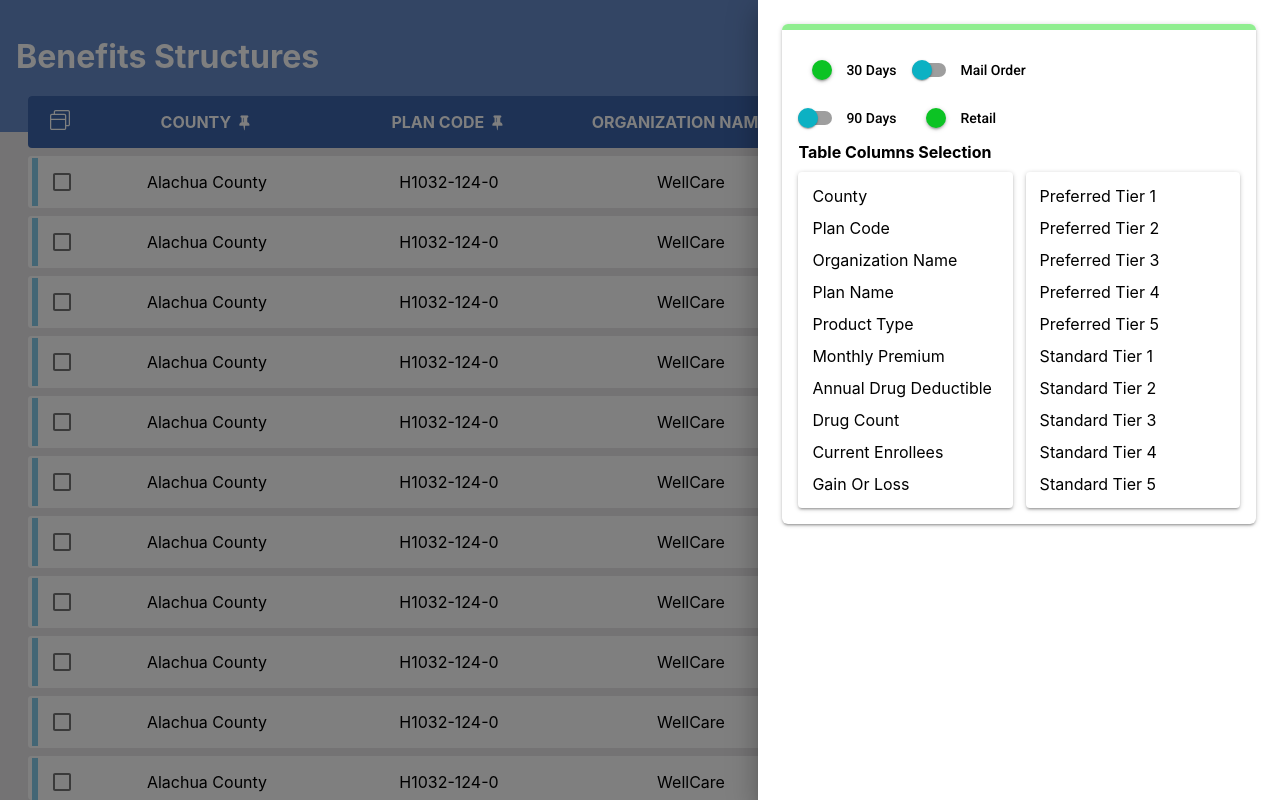
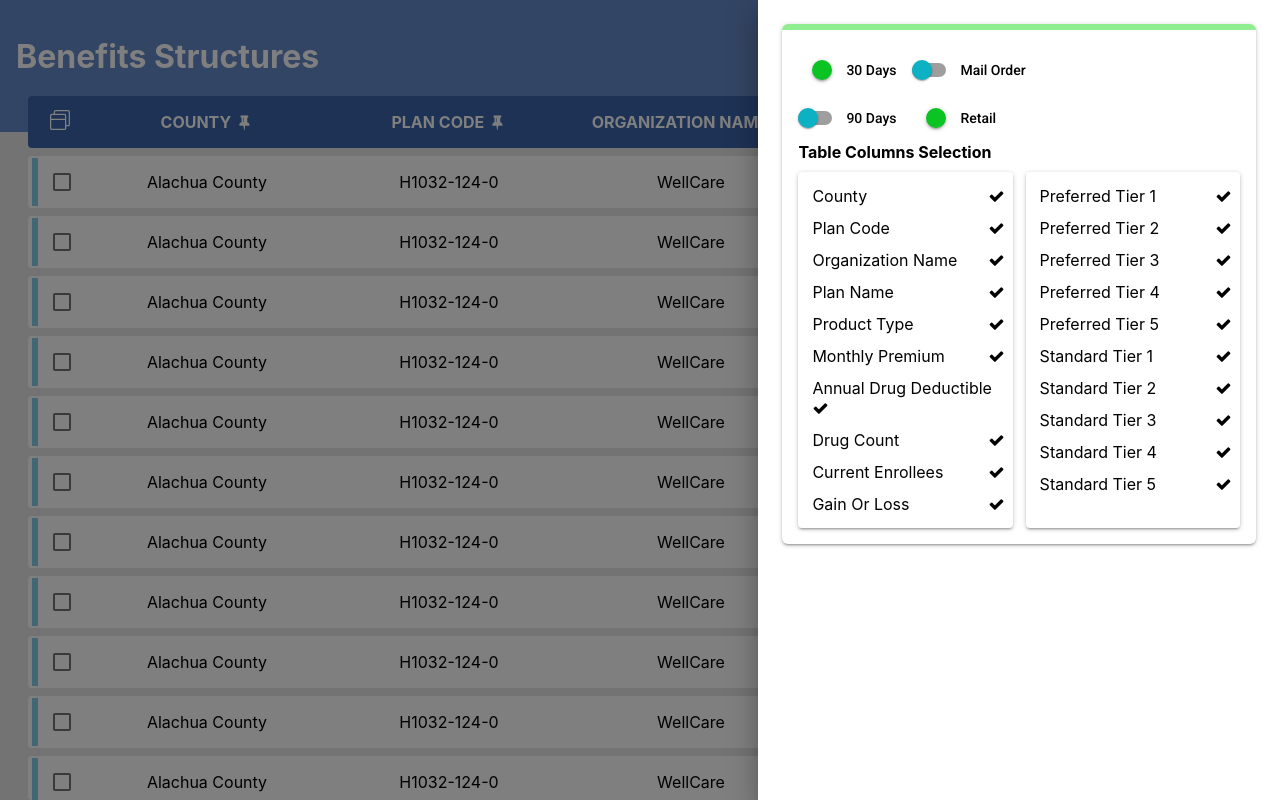
Before and after one commit to sai-public-user/new, a React (Create React App) app: page / in a window 1280 px wide. Both pictures are taken after a click on the element 1258 px from the left and 74 px from the top of the page. Built offline with nearby package versions, Linux system fonts and the light colour scheme; the HTML template or start-up script is replaced by a standard one.

Commit message:
column filter from right drawer is implemented

```diff
--- a/src/common/Table/SampleData.js
+++ b/src/common/Table/SampleData.js
@@ -1,9 +1,9 @@
 const row = {
   "id": '',
   "county": "Alachua County",
-  "plane_code": "H1032-124-0",
+  "plan_code": "H1032-124-0",
   "organization_name": "WellCare",
-  "plane_name": "WellCare Access (HMO SNP)",
+  "plan_name": "WellCare Access (HMO SNP)",
   "product_type": "SNP",
   "monthly_premium": "0",
   "annual_drug_deductible": "414",
@@ -63,9 +63,9 @@ for(let i = 0; i < 20; i++) {
 const Data = {
     headers: [
       { name: "County", value: "county" },
-      { name: "Plan Code", value: "plane_code" },
+      { name: "Plan Code", value: "plan_code" },
       { name: "Organization Name", value: "organization_name" },
-      { name: "Plan Name", value: "plane_name" },
+      { name: "Plan Name", value: "plan_name" },
       { name: "Product Type", value: "product_type" },
       { name: "Monthly Premium", value: "monthly_premium" },
       { name: "Annual Drug Deductible", value: "annual_drug_deductible" },
--- a/src/common/Table/SharedStyles.js
+++ b/src/common/Table/SharedStyles.js
@@ -172,6 +172,9 @@ const FilterCell = styled.div `
     text-transform: capitalize;
     text-overflow: ellipsis;
     overflow: hidden;
+    display: flex;
+    flex-wrap: wrap;
+    justify-content: space-between;
     &:hover {
         background: #b9e2f5;
     }
@@ -198,6 +201,9 @@ const HeaderData = styled.div `
     overflow: hidden;
 `;
 
+const HeaderCheck = styled.div `
+`;
+
 export default {
     TableHeader,
     Headername,
@@ -222,4 +228,5 @@ export default {
     SwitchDrawerText,
     Rows,
     HeaderData,
+    HeaderCheck,
 };
--- a/src/common/Table/table.js
+++ b/src/common/Table/table.js
@@ -46,9 +46,11 @@ class Table extends Component {
     }
 
     getHeaders = (tableCols, days = [], order = '') => {
+        const { exclude } = this.props;
         if(tableCols.length > 0) {
             const headers = tableCols.filter(({ name, value }) => {
                 const valueData = value.indexOf(' - ') > -1 ? value.split(' - ')[0] : value;
+                if(exclude.includes(value.indexOf(' - ') > -1 ? value.split(' - ')[1] : value)) return false;
                 if (Array.isArray(days) && days.includes(name) && days.includes(valueData)) {
                     return value.indexOf(order) > -1;
                 } else if(name.indexOf('Days') === -1) return true;
--- a/src/components/BenefitStructure/index.js
+++ b/src/components/BenefitStructure/index.js
@@ -12,11 +12,11 @@ class BenefitStructure extends Component {
     }
 
     render() {
-        const { days, order } = this.props;
+        const { days, order, exclude } = this.props;
         return (
             <FormGroup>
                 {/* <Table ref="pintable" /> */}
-                <Table ref="table" days={days} Data={Data} order={order} />
+                <Table ref="table" days={days} Data={Data} order={order} exclude={exclude} />
             </FormGroup>
          );
     }
--- a/src/components/Home/index.js
+++ b/src/components/Home/index.js
@@ -35,6 +35,7 @@ const {
     FilterHeaderPaper,
     TableContainer,
     SwitchDrawerText,
+    HeaderCheck,
 } = Styles.default;
 
 class Home extends Component {
@@ -43,6 +44,8 @@ class Home extends Component {
         this.state = {
             days: [ 'Retail Order', '30 Days' ],
             filterType: '',
+            excludeHeaders: [],
+            exHeadersNames: [],
         }
     }
 
@@ -63,8 +66,23 @@ class Home extends Component {
       });
     };
 
+    filterHeaderClick = ({ currentTarget } = {}) => {
+      let name = currentTarget.getAttribute('name');
+      if (name !== null) {
+        let { excludeHeaders = [], exHeadersNames = [] } = this.state;
+        if (exHeadersNames.includes(name)) exHeadersNames = exHeadersNames.filter(one => one !== name);
+        else exHeadersNames.push(name);
+        if(name.indexOf('Preferred Tier ') > -1) name = name.replace('Preferred Tier ', 'PT:');
+        else if(name.indexOf('Standard Tier ') > -1) name = name.replace('Standard Tier ', 'ST:');
+        else name = name.toLowerCase().replace(/ /g, '_');
+        if (excludeHeaders.includes(name)) excludeHeaders = excludeHeaders.filter(one => one !== name);
+        else excludeHeaders.push(name);
+        this.setState({ excludeHeaders, exHeadersNames });
+      }
+    }
+
     render() {
-        const { days = [], filterType } = this.state;
+        const { days = [], filterType, excludeHeaders, exHeadersNames } = this.state;
         const { classes } = this.props;
         const { benifit: { refs: { table: { state: { headers = [] } = {} } = {} } = {} } = {} } = this.refs || {};
         let filterHeaderNames = [];
@@ -126,7 +144,7 @@ class Home extends Component {
                 </Header>
                 <MaindataContainer>
                   <TableContainer>
-                    <BenefitStructure ref="benifit" days={days} />
+                    <BenefitStructure ref="benifit" days={days} exclude={excludeHeaders} />
                   </TableContainer>
                 </MaindataContainer>
                 <SwipeableDrawer
@@ -207,12 +225,12 @@ class Home extends Component {
                         <FilterHeaderPaper>
                           <Paper style={{ padding: '0.5rem', marginTop: 10, width: '15.5vw' }}>
                             {
-                              Array.isArray(filterLeft) && filterLeft.map(name => <FilterCell>{name}</FilterCell>)
+                              Array.isArray(filterLeft) && filterLeft.map(name => <FilterCell name={name} onClick={this.filterHeaderClick}><div>{name}</div>{!exHeadersNames.includes(name) && <HeaderCheck><i className="fa fa-check" aria-hidden="true" /></HeaderCheck>}</FilterCell>)
                             }
                           </Paper>
                           <Paper style={{ padding: '0.5rem', marginTop: 10, width: '15.5vw' }}>
                             {
-                              Array.isArray(filterRight) && filterRight.map(name => <FilterCell>{name}</FilterCell>)
+                              Array.isArray(filterRight) && filterRight.map(name => <FilterCell name={name} onClick={this.filterHeaderClick}><div>{name}</div>{!exHeadersNames.includes(name) && <HeaderCheck><i className="fa fa-check" aria-hidden="true" /></HeaderCheck>}</FilterCell>)
                             }
                           </Paper>
                         </FilterHeaderPaper>
```
